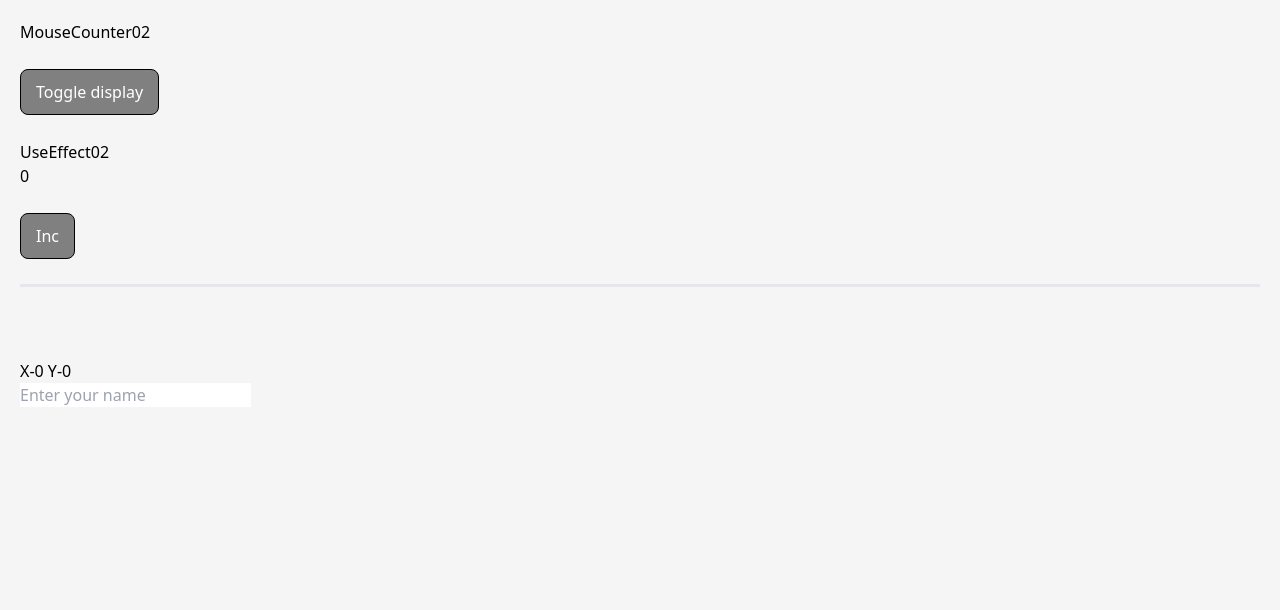
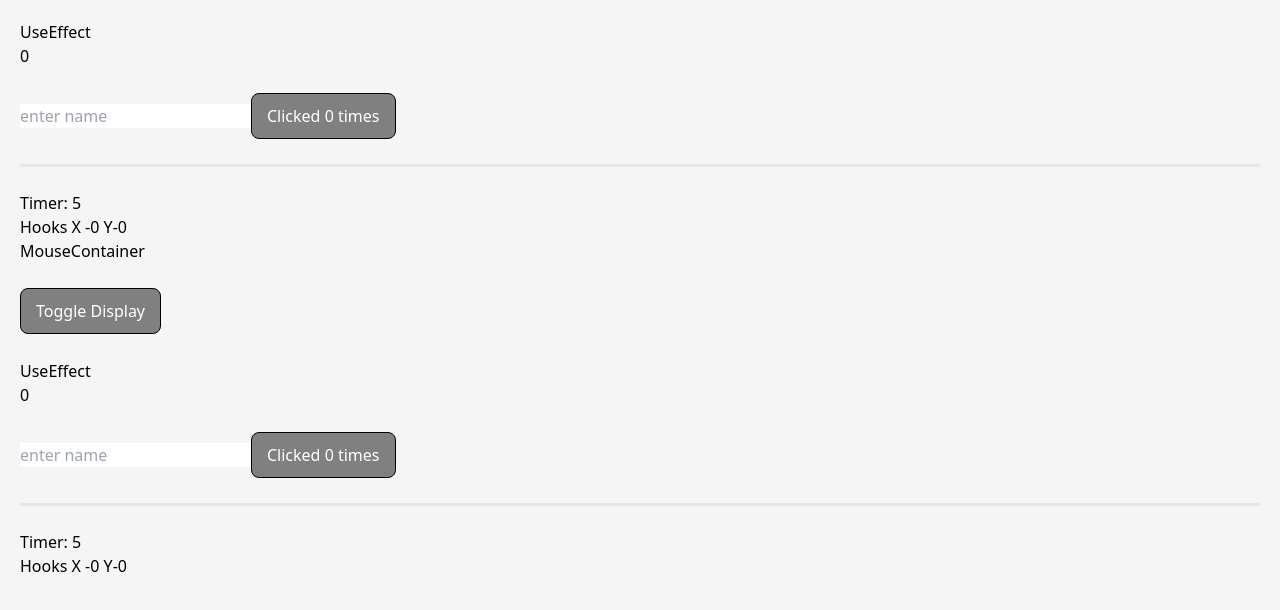
Before and after one commit to Omid-Sargazi/react-project, a React (Create React App) app: page / in a window 1280 px wide. Shown: the top 610 px of the page. Built offline with nearby package versions, Linux system fonts and the light colour scheme.

Commit message:
React Hooks useEffect with incorrect dependency

```diff
--- a/src/App.js
+++ b/src/App.js
@@ -185,13 +185,12 @@ const App = () => {
       {/* <UseStateHook />
       <USeStateHook002 />
       <UseStateHook03 /> */}
-
       {/* ///////////////////////////////////////////// */}
       {/* <UseState /> */}
-      {/* <UseEffect01 /> */}
-      {/* <MouseContainer /> */}
-      {/* <UseEffect02 /> */}
-      <MouseCounter02 />
+      <UseEffect01 />
+      <MouseContainer />
+      {/* <UseEffect02 />
+      <MouseCounter02 /> */}
     </div>
   );
 };
--- a/src/Componentstwo/UseEffect01.js
+++ b/src/Componentstwo/UseEffect01.js
@@ -4,21 +4,29 @@ const UseEffect01 = () => {
   const [name, setName] = useState("");
   const [x, setX] = useState(0);
   const [y, setY] = useState(0);
+  const [timer, setTimer] = useState(0);
 
   const logMousePosition = (e) => {
     console.log("Mouse Event");
     setX(e.clientX);
     setY(e.clientY);
   };
+
+  const tick = () => {
+    setTimer(timer + 1);
+  };
+
   useEffect(() => {
     document.title = `You Clicked ${count} times`;
     console.log("useEffect-updating document title");
     window.addEventListener("mousemove", logMousePosition);
+    const interval = setInterval(tick, 1000);
+    // clearInterval(interval);
     return () => {
       console.log("Component Unmounted code...");
       window.removeEventListener("mousemove", logMousePosition);
     };
-  }, []); ///useEffect runs after rendering component
+  }, [timer, count]); ///useEffect runs after rendering component
 
   const handlename = (e) => {
     setName(e.target.value);
@@ -41,6 +49,7 @@ const UseEffect01 = () => {
       <hr />
       <hr />
       <br />
+      <h1>Timer: {timer}</h1>
       <div>
         Hooks X -{x} Y-{y}
       </div>
```
